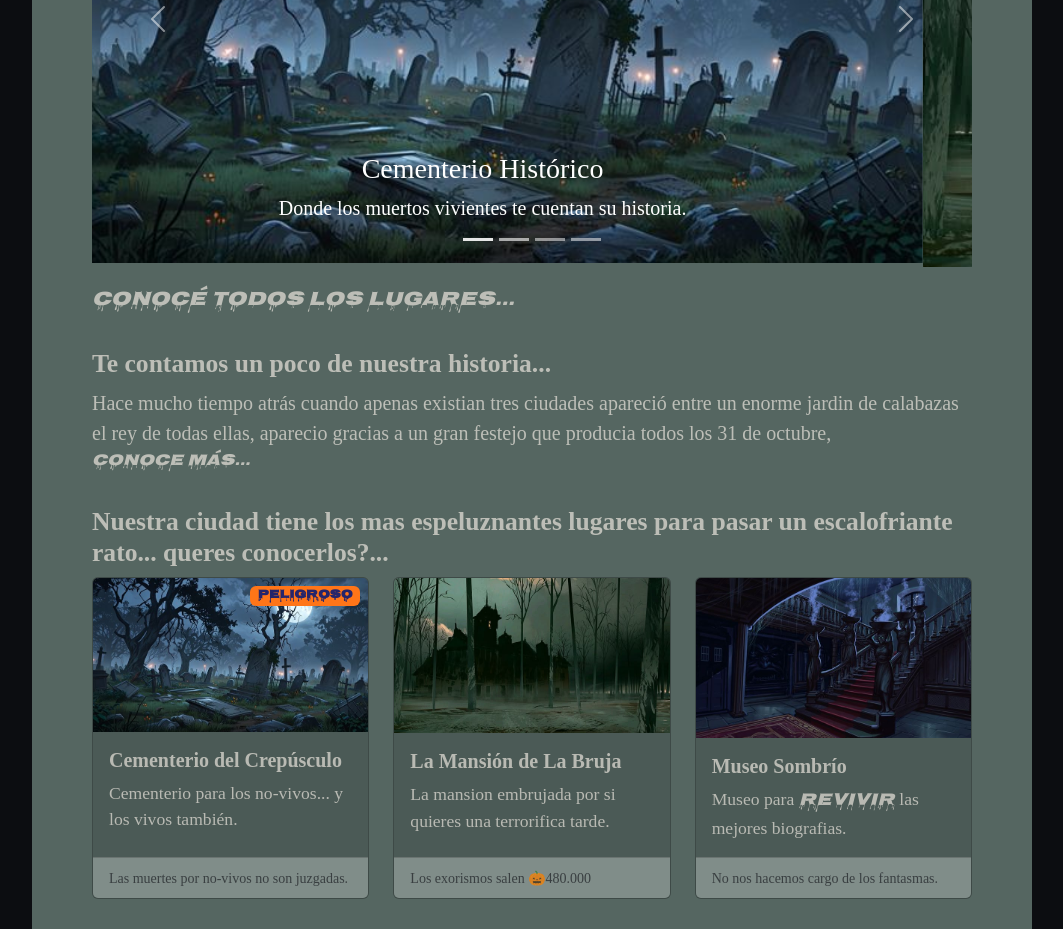
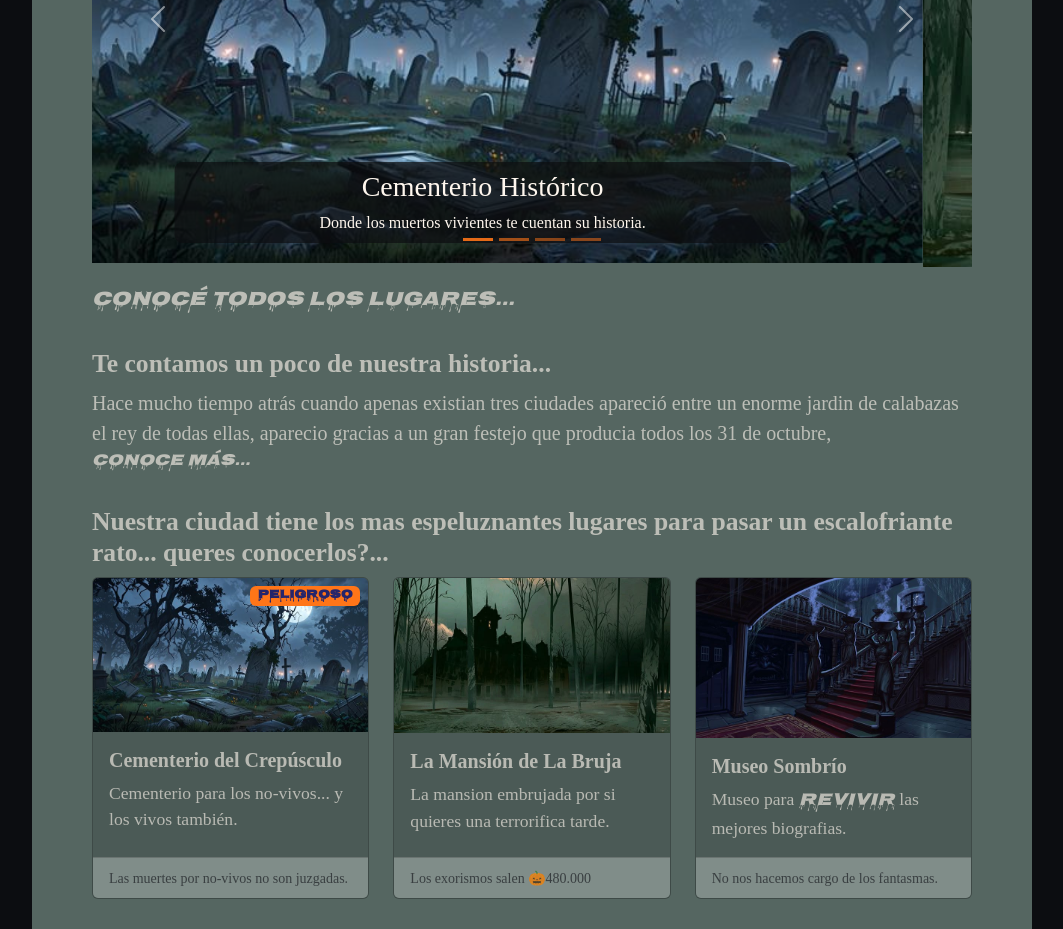
Before and after one commit to ibrivs/tp-lenguajes-informaticos, a plain HTML site: page inicio.html in a window 1280 px wide. Shown: the part 1111-2040 px from the top of the page, without its empty margins (108-1171 px from the left). Drawn offline with nearby package versions, Linux system fonts and the light colour scheme; a web font is replaced by a local one.

Commit message:
Add estilos de carousel con postales de la ciudad

```diff
--- a/css/estilos.css
+++ b/css/estilos.css
@@ -219,3 +219,16 @@ Rubik Burned
 Rubik Puddles
 Sixtyfour Convergence
 */
+/* carrusel de lugares (inicio.html) */
+.carousel-caption{
+    background-color: #0c0d11b3;
+    border-radius: 8px;
+    color: #fff7ee;
+    padding: 0.5rem 1rem;
+}
+.carousel-caption p{
+    font-size: 1rem;
+}
+.carousel-indicators [data-bs-target]{
+    background-color: var(--color-alerta);
+}
```
